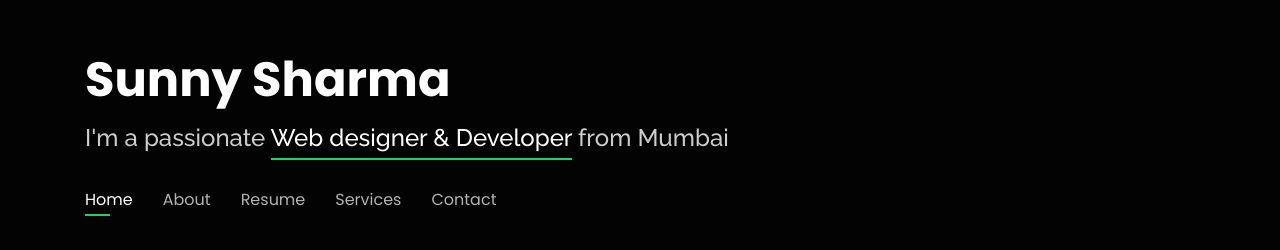
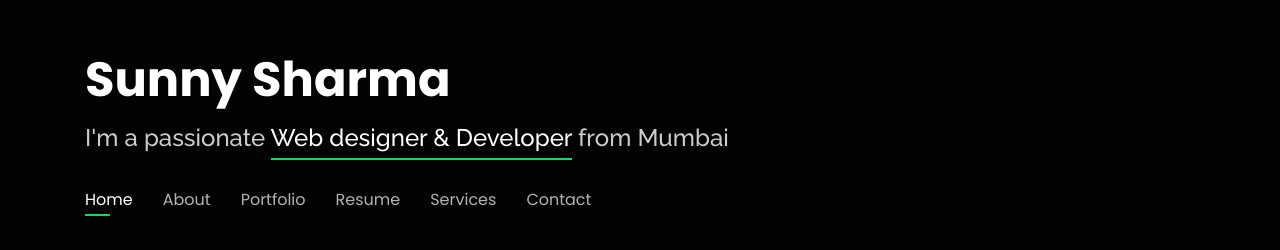
Before and after one commit to sunnyS8055/sunnyS8055.github.io, a plain HTML site: page index.html in a window 1280 px wide. Shown: the part 226-476 px from the top of the page. Drawn offline with nearby package versions, Linux system fonts and the light colour scheme.

Commit message:
Update index.html

```diff
--- a/index.html
+++ b/index.html
@@ -49,6 +49,7 @@
         <ul>
           <li class="active"><a href="#header">Home</a></li>
           <li><a href="#about">About</a></li>
+          <li><a href="#portfolio">Portfolio</a></li>
           <li><a href="#resume">Resume</a></li>
           <li><a href="#services">Services</a></li>
 
@@ -158,7 +159,7 @@
 
     </div><!-- End Counts -->
 
-    <!-- ======= Skills  ======= -->
+    <!-- ======= Skills  =======
     <div class="skills container">
 
       <div class="section-title">
@@ -474,7 +475,7 @@
       </div>
   </section><!-- End Services Section -->
 
-  <!-- ======= Portfolio Section =======
+  <!-- ======= Portfolio Section ======= -->
   <section id="portfolio" class="portfolio">
     <div class="container">
 
```
